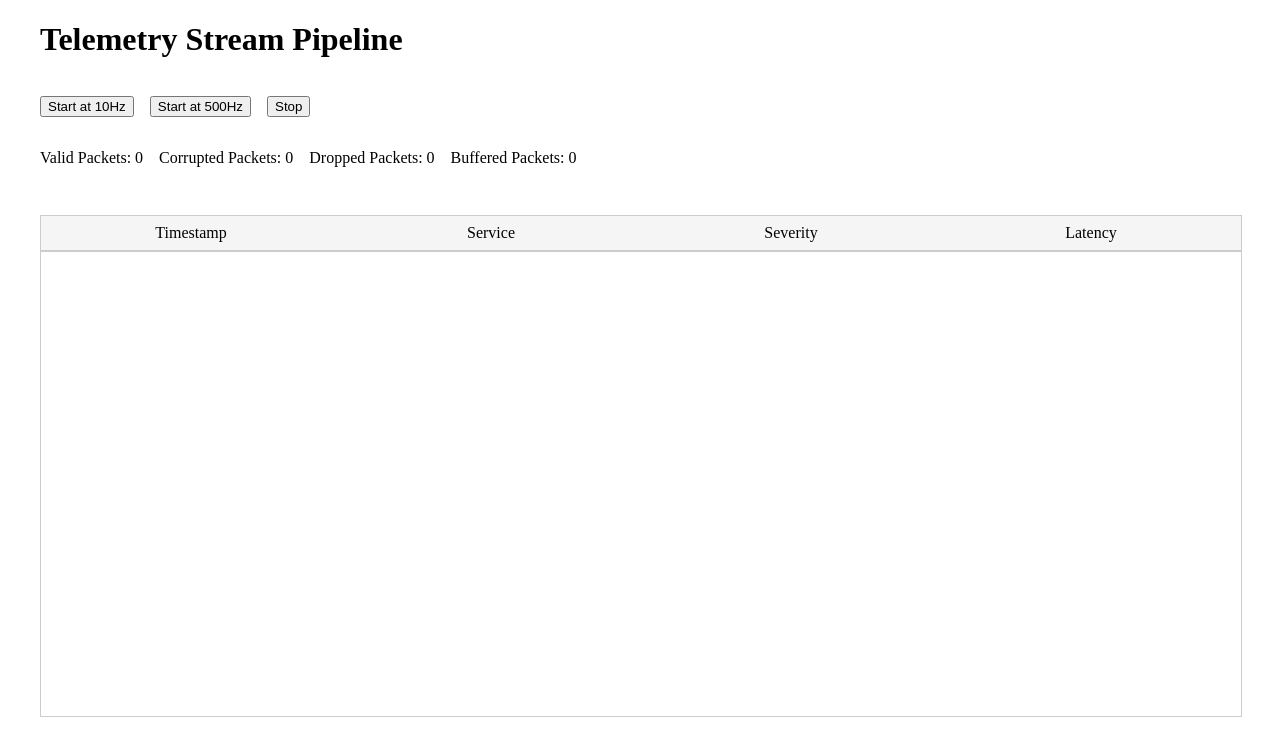
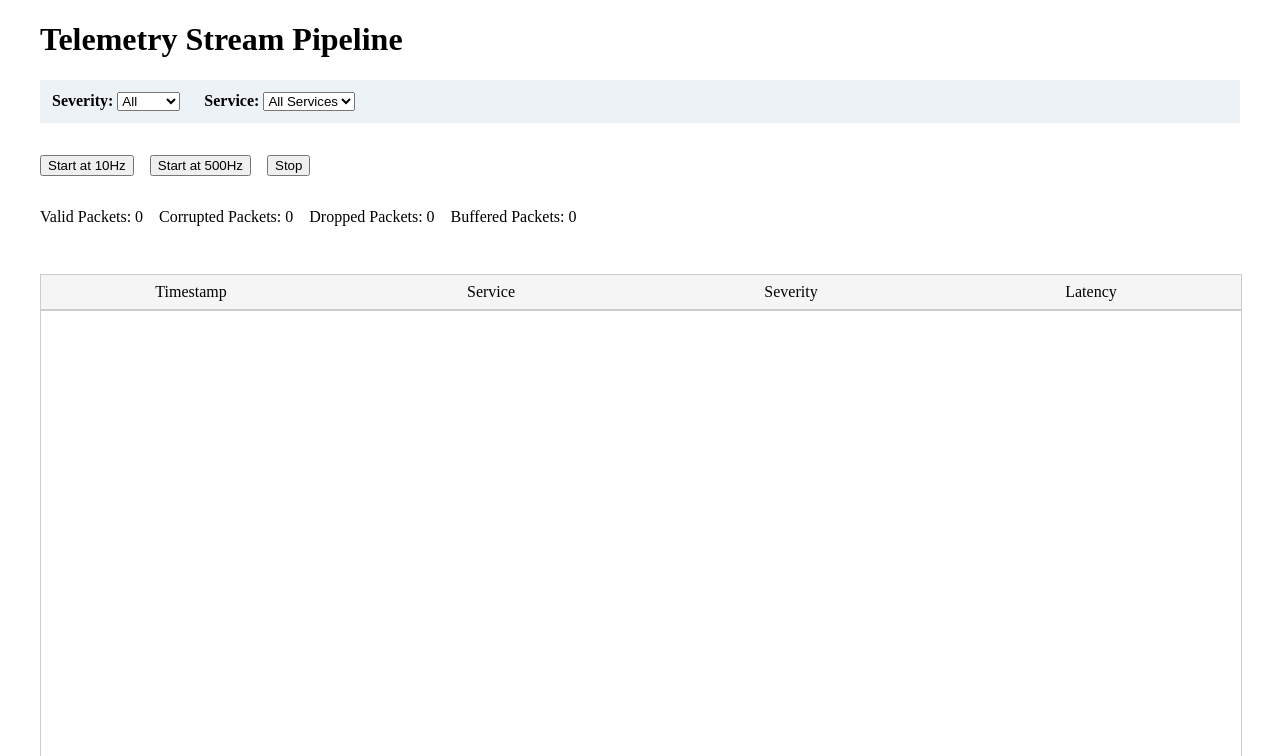
Before and after one commit to it-is-suraj/telemetry-stream-engine, a React (Vite) app: page / in a window 1280 px wide. Shown: the top 756 px of the page. Built offline with nearby package versions, Linux system fonts and the light colour scheme.

Commit message:
adding filters on entities by severity, serviceId

```diff
--- a/src/App.tsx
+++ b/src/App.tsx
@@ -1,16 +1,26 @@
+import { useEffect } from "react";
+import FilterToolbar from "./components/FilterToolbar.tsx";
 import VirtualizedTable from "./components/VirtualizedTable.tsx";
 import useTelemetryStream from "./workers/useTelemetryStream.ts"
+import UseUrlHooks from "./workers/useUrlHooks.ts";
 
 export default function App() {
 
+  const { filters, updateFilter } = UseUrlHooks();
   const {
-    metrics, packets, startStream, stopStream, playStream, pauseStream
+    metrics, packets,
+    startStream, stopStream, playStream, pauseStream, setStreamFilter
   } = useTelemetryStream();
+
+  useEffect(() => {
+    setStreamFilter(filters)
+  }, [filters, setStreamFilter])
 
   return (
     <main className="telemetry--container">
       <h1>Telemetry Stream Pipeline</h1>
 
+      <FilterToolbar updateFilterToUrl={updateFilter} filters={filters} />
       <div className="telemetry--actions">
         <button onClick={() => startStream(10)}>Start at 10Hz</button>
         <button onClick={() => startStream(500)}>Start at 500Hz</button>
--- /dev/null
+++ b/src/components/FilterToolbar.tsx
@@ -0,0 +1,42 @@
+import { type FilterState } from "../workers/useUrlHooks";
+
+type FilterToolbarProps = {
+  filters: FilterState;
+  updateFilterToUrl: (key: keyof FilterState, value: string) => void;
+}
+
+export default function FilterToolbar(props: FilterToolbarProps) {
+  const { filters, updateFilterToUrl } = props;
+
+  return (
+    <div className="telemetry--filters">
+      <div>
+        <label><strong>Severity: </strong></label>
+        <select
+          value={filters.severity}
+          onChange={(e) => updateFilterToUrl('severity', e.target.value)}
+        >
+          <option value="all">All</option>
+          <option value="info">Info</option>
+          <option value="warn">Warn</option>
+          <option value="critical">Critical</option>
+        </select>
+      </div>
+
+      <div>
+        <label><strong>Service: </strong></label>
+        <select
+          value={filters.serviceId}
+          onChange={(e) => updateFilterToUrl('serviceId', e.target.value)}
+        >
+          <option value="all">All Services</option>
+          <option value="srv-0">srv-0</option>
+          <option value="srv-1">srv-1</option>
+          <option value="srv-2">srv-2</option>
+          <option value="srv-3">srv-3</option>
+          <option value="srv-4">srv-4</option>
+        </select>
+      </div>
+    </div>
+  );
+};
--- a/src/components/VirtualizedTable.tsx
+++ b/src/components/VirtualizedTable.tsx
@@ -10,7 +10,6 @@ type VirtualizedTableProps = {
 };
 
 export default function VirtualizedTable({ packets, playStream, pauseStream }: VirtualizedTableProps) {
-
   const parentRef = useRef<HTMLDivElement | null>(null);
 
   const [isPaused, setIsPaused] = useState<boolean>(false);
--- a/src/index.css
+++ b/src/index.css
@@ -1,5 +1,13 @@
 .telemetry--container {
   padding: 0 2rem;
+}
+
+.telemetry--container .telemetry--filters {
+  display: flex;
+  gap: 1.5rem;
+  margin-bottom: 1rem;
+  background: #edf2f7;
+  padding: 0.75rem;
 }
 
 .telemetry--container .telemetry--actions {
--- a/src/workers/telemetry.worker.ts
+++ b/src/workers/telemetry.worker.ts
@@ -1,7 +1,18 @@
+type FilterCriteria = {
+  severity?: string;
+  serviceId?: string;
+}
+
 let intervalId: number | null = null;
+let currFilter: FilterCriteria = { severity: 'all', serviceId: 'all' }
 
-self.onmessage = (e: MessageEvent<{ action: 'START' | 'STOP'; rateHz: number }>) => {
-  const { action, rateHz } = e.data;
+self.onmessage = (e: MessageEvent<{ action: 'START' | 'STOP' | 'UPDATE_FILTER'; rateHz: number; filters?: FilterCriteria }>) => {
+  const { action, rateHz, filters } = e.data;
+
+  if (action === 'UPDATE_FILTER' && filters) {
+    currFilter = { ...currFilter, ...filters };
+    return;
+  }
 
   if (action === 'STOP' && intervalId) {
     clearInterval(intervalId);
@@ -31,6 +42,13 @@ self.onmessage = (e: MessageEvent<{ action: 'START' | 'STOP'; rateHz: number }>)
           latencyMs: Number((Math.random() * 400).toFixed(2)),
         };
 
+      if (currFilter.severity && currFilter.severity !== 'all' && payload.severity !== currFilter.severity) {
+        return;
+      }
+      if (currFilter.serviceId && currFilter.serviceId !== 'all' && payload.serviceId !== currFilter.serviceId) {
+        return;
+      }
+
       self.postMessage(payload);
     }, delay);
   }
--- a/src/workers/useTelemetryStream.ts
+++ b/src/workers/useTelemetryStream.ts
@@ -9,6 +9,11 @@ type MetricsDto = {
   droppedCount: number;
 };
 
+export type FilterCriteria = {
+  severity?: string;
+  serviceId?: string;
+}
+
 const JITTER_BUFFER_MS = 3000;
 
 const getInitialMetricsData = (): MetricsDto => ({ validCount: 0, corruptedCount: 0, bufferedCount: 0, droppedCount: 0 });
@@ -18,11 +23,24 @@ export default function useTelemetryStream() {
   const workerRef = useRef<Worker | null>(null);
   const stagingBufferRef = useRef<TelemetryPacket[]>([]);
   const highWatermarkRef = useRef<number>(0);
+  const isStreamPausedRef = useRef<boolean>(false);
+  const streamFiltersRef = useRef<FilterCriteria>({ severity: 'all', serviceId: 'all' });
 
   const [metrics, setMetrics] = useState(getInitialMetricsData());
   const [packets, setPackets] = useState<TelemetryPacket[]>([]);
 
-  const isStreamPausedRef = useRef<boolean>(false);
+  const instanceId = useRef<number | null>(null);
+
+  useEffect(() => {
+    const instId = Math.floor(Math.random() * 1000);
+    instanceId.current = instId;
+  }, []);
+
+  const matchesFilter = (packet: TelemetryPacket, filter: FilterCriteria) => {
+    const matchesSeverity = !filter.severity || filter.severity === 'all' || packet.severity === filter.severity;
+    const matchesService = !filter.serviceId || filter.serviceId === 'all' || packet.serviceId === filter.serviceId;
+    return matchesSeverity && matchesService;
+  };
 
   useEffect(() => {
     const worker = new Worker(
@@ -41,6 +59,8 @@ export default function useTelemetryStream() {
       if (result.success) {
         validCount++;
         const packet = result.data;
+        if (!matchesFilter(packet, streamFiltersRef.current)) return;
+
         if (packet.timestamp < highWatermarkRef.current) {
           droppedCount++;
         } else {
@@ -63,7 +83,7 @@ export default function useTelemetryStream() {
         if (now - oldestPacket.timestamp >= JITTER_BUFFER_MS) {
           const packet = buffer.pop()!;
 
-          if (packet.timestamp >= highWatermarkRef.current) {
+          if (packet.timestamp >= highWatermarkRef.current && matchesFilter(packet, streamFiltersRef.current)) {
             releaseBatchAsc.push(packet);
             highWatermarkRef.current = packet.timestamp;
           } else {
@@ -118,8 +138,15 @@ export default function useTelemetryStream() {
     isStreamPausedRef.current = true;
   }
 
+  const setStreamFilter = useCallback((filter: FilterCriteria) => {
+    streamFiltersRef.current = filter;
+    workerRef.current?.postMessage({ action: 'UPDATE_FILTER', filter });
+    stagingBufferRef.current = stagingBufferRef.current.filter((packet) => matchesFilter(packet, filter));
+    setPackets((prev) => prev.filter((packet) => matchesFilter(packet, filter)));
+  }, [])
+
   return ({
     metrics, packets,
-    startStream, stopStream, playStream, pauseStream
+    startStream, stopStream, playStream, pauseStream, setStreamFilter
   })
 }
--- /dev/null
+++ b/src/workers/useUrlHooks.ts
@@ -0,0 +1,37 @@
+import { useCallback, useState } from "react";
+
+export type FilterState = {
+  severity: string;
+  serviceId: string;
+};
+
+export default function UseUrlHooks() {
+  const [filters, setFilters] = useState<FilterState>(() => {
+    const params = new URLSearchParams(window.location.search);
+    return ({
+      severity: params.get('severity') || 'all',
+      serviceId: params.get('serviceId') || 'all',
+    })
+  });
+
+  const updateFilter = useCallback((key: keyof FilterState, value: string) => {
+    setFilters((prev) => {
+      const next = { ...prev, [key]: value };
+      const params = new URLSearchParams(window.location.search);
+
+      if (value === 'all') {
+        params.delete(key);
+      } else {
+        params.set(key, value);
+      }
+
+      const queryString = params.toString();
+      const nextUrl = queryString ? `${window.location.pathname}?${queryString}` : window.location.pathname;
+      window.history.replaceState(null, '', nextUrl);
+
+      return next;
+    })
+  }, [])
+
+  return ({ filters, updateFilter });
+};
```
